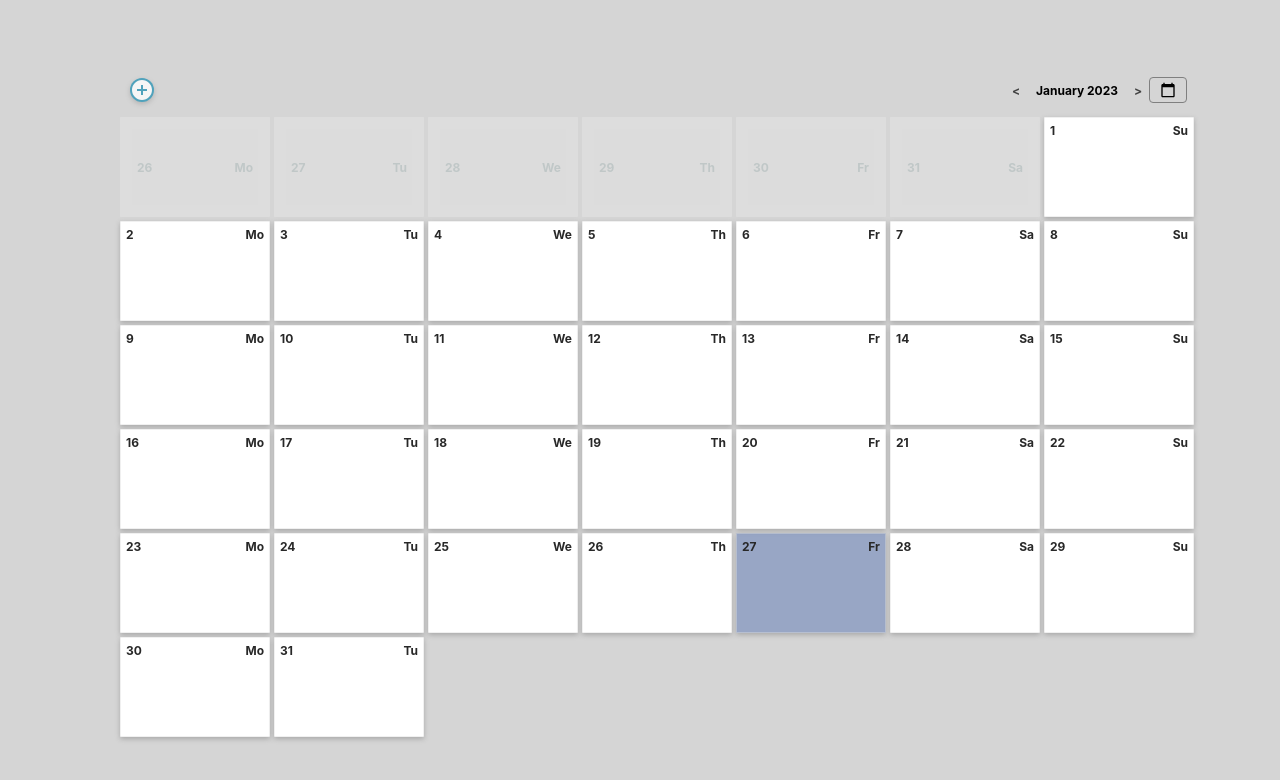
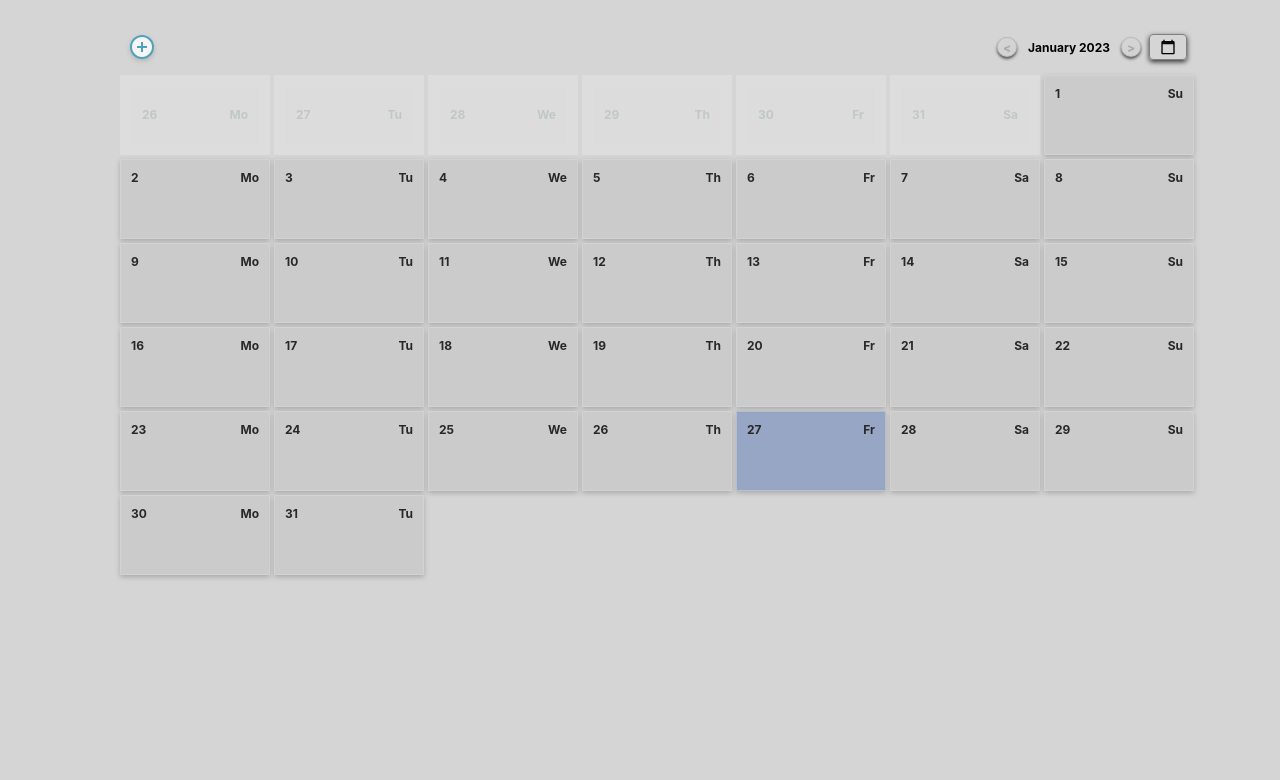
Before and after one commit to vinnibea/calendar-react, a React (Create React App) app: page / in a window 1280 px wide. Shown: the top 780 px of the page. Built offline with nearby package versions, Linux system fonts and the light colour scheme; the HTML template or start-up script is replaced by a standard one.

Commit message:
form added, functionality updated

```diff
--- a/src/App.css
+++ b/src/App.css
@@ -1,20 +1,35 @@
 :root {
   --calendar-width: 150px;
   scroll-behavior: smooth;
-  overflow-y: hidden;
+  /* overflow-y: hidden; */
   background-color: rgb(213, 213, 213);
   position: relative;
 }
+*::-webkit-scrollbar {
+  width: 6px; /* width of the entire scrollbar */
+}
 
+*::-webkit-scrollbar-track {
+  background: rgb(172, 172, 172); /* color of the tracking area */
+  border-radius: 4px;
+  border: 1px solid #225e9b65;
+}
+
+*::-webkit-scrollbar-thumb {
+  background-color: rgba(44, 44, 44, 0.059); /* color of the scroll thumb */
+  border-radius: 20px; /* roundness of the scroll thumb */
+  border: 3px solid rgb(255, 255, 255); /* creates padding around scroll thumb */
+  box-shadow: 0 6px 2px #17171799;
+}
 .App {
-  margin: 0 auto;
+  margin: 20px auto;
   width: calc(var(--calendar-width) * 7.08);
   display: flex;
   flex-direction: column;
   justify-content: center;
   padding: 0 120px 20px;
   border-radius: 8px;
-  height: 100vh;
+  /* height: 100vh; */
 }
 
 /** calendar **/
@@ -25,6 +40,7 @@
   gap: 4px;
   flex-wrap: wrap;
   width: calc(var(--calendar-width) * 8);
+  transition: all 0.3s ease;
 }
 
 .calendar-control--main {
@@ -46,10 +62,10 @@
   display: flex;
   flex-direction: column;
   justify-content: center;
-  padding: 5px;
+  height: 80px;
+  padding: 10px;
   width: var(--calendar-width);
-  height: 100px;
-  background: rgb(255, 255, 255);
+  background: rgb(203, 203, 203);
   border: 1px solid rgba(222, 222, 222, 0.441);
   color: rgb(40, 40, 40);
   box-shadow: 0 2px 5px rgb(169, 169, 169);
@@ -75,11 +91,13 @@
   align-items: center;
   text-align: center;
   font-weight: bold;
-  color: rgba(29, 29, 29, 0.8);
+  color: rgba(103, 103, 103, 0.396);
   cursor: pointer;
-
+  border: 1px solid rgba(96, 96, 96, 0.22);
+  text-shadow: 2px 2px 8px #b9b9b9;
   border-radius: 50%;
   transition: all 0.3s ease;
+  box-shadow: 0 2px 3px rgb(79, 79, 79);
 }
 
 .calendar-month {
@@ -89,7 +107,7 @@
 }
 
 .arrow:hover {
-  background-color: rgba(35, 77, 168, 0.641);
+  background-color: rgba(234, 234, 234, 0.641);
 }
 
 .calendar-date {
@@ -102,20 +120,27 @@
   display: flex;
   flex-direction: column;
   box-sizing: border-box;
-  padding: 2px 10px 0;
-  gap: 4px;
+  padding: 2px 10px 4px;
+  gap: 10px;
   box-sizing: border-box;
-  margin-top: 5px;
-  height: 90%;
+  margin-top: 2px;
+  height: 100%;
   overflow-y: hidden;
 }
 .calendar-title {
-  background-color: #e7e7e73e;
-  color:rgb(110, 110, 110);
+  background-color: #e7e7e7b3;
+  color: rgb(60, 60, 60);
   text-align: left;
   font-size: 12px;
-  padding: 4px 10px;
+  padding: 8px 10px;
   border-radius: 5px;
+  box-shadow: 0 4px 5px rgb(0, 0, 0);
+  cursor: pointer;
+  transition: all 0.3s ease;
+}
+
+.calendar-title:hover {
+  background-color: #ffffffd1;
 }
 
 .calendar-add-button {
@@ -138,6 +163,10 @@
 .calendar-add-button:hover {
   opacity: 1;
 }
+.calendar-icon {
+  margin-left: 6px;
+  box-shadow: 0 2px 5px rgb(52, 52, 52);
+}
 /** form **/
 
 .calendar-form {
@@ -146,9 +175,9 @@
   top: 0;
   bottom: 0;
   left: 0;
-  background-color: #225e9b;
+  background-color: #868686;
   z-index: 3;
-  box-shadow: 3px 3px 12px rgba(0, 0, 0, 0.594);
+  box-shadow: 3px 3px 12px rgba(0, 0, 0, 0.216);
 }
 
 .hover {
@@ -157,7 +186,7 @@
   top: 0;
   bottom: 0;
   left: 0;
-  background-color: #171717;
+  background-color: #565656;
   opacity: 0.95;
   z-index: 2;
 }
@@ -282,9 +311,10 @@
   top: 0;
   bottom: 0;
   left: 0;
-  box-shadow: 3px 3px 12px rgba(139, 139, 139, 0.594);
+  box-shadow: 16px 0px 12px rgba(27, 27, 27, 0.575);
 }
 .calendar-form {
+  height: 100vh;
   box-sizing: border-box;
   padding: 20px 40px;
   display: flex;
@@ -292,9 +322,10 @@
   align-items: center;
 }
 .form-header {
-  color: rgb(255, 255, 255);
+  color: rgba(224, 224, 224, 0.287);
   text-align: center;
   padding: 50px;
+  text-shadow: 0 2px 2px #17171731;
 }
 
 .form-input {
@@ -306,6 +337,7 @@
   border-radius: 4px;
   resize: none;
   margin-bottom: 20px;
+  box-shadow: 0 4px 12px rgba(47, 47, 47, 0.657);
 }
 
 .form-input--discription {
@@ -336,7 +368,8 @@
   padding: 0;
   text-transform: uppercase;
   padding: 2px;
-  color: #bcbcbc
+  color: #dcdcdc;
+  text-shadow: 0 2px 2px #171717;
 }
 
 .form-bottom-titles {
@@ -344,5 +377,38 @@
   justify-content: space-between;
   width: 100%;
   padding: 0 20px;
-  text-align: right ;
+  text-align: right;
 }
+
+.form-buttons {
+  display: flex;
+  justify-content: center;
+  align-items: center;
+  gap: 10px;
+}
+
+.form-bin {
+  color: white;
+  background: rgb(123, 12, 12);
+  width: 35px;
+  height: 35px;
+  border-radius: 4px;
+  padding: 5px;
+  box-sizing: border-box;
+  opacity: 0.8;
+  box-shadow: 0 4px 12px rgba(47, 47, 47, 0.657);
+  cursor: pointer;
+}
+
+.form-bin:hover {
+  opacity: 1;
+}
+
+.form-article-status {
+  text-align: left;
+  margin: 0 0;
+  padding-right: 250px;
+  text-transform: lowercase;
+  font-weight: 500;
+  color: rgb(199, 199, 199);
+}
--- a/src/App.js
+++ b/src/App.js
@@ -30,6 +30,7 @@ function App() {
   const [showPicker, setShowPicker] = useState(false);
   const [events, setEvents] = useState([]);
   const [scroll, setScroll] = useState(0);
+  const [selectedEvent, setSelectedEvent] = useState();
   const pickerRef = useRef(null)
   const handleShowPicker = () => {
     setShowPicker(!showPicker)
@@ -52,7 +53,7 @@ function App() {
   }
 
   const createEvent = (newEvent) => {
-    const localEvents = localStorage.getItem('events') ? [...JSON.parse(localStorage.getItem('events')), newEvent] : [...events, newEvent] ;
+    const localEvents = localStorage.getItem('events') ? [...JSON.parse(localStorage.getItem('events')), newEvent] : [...events, newEvent];
     localStorage.setItem('events', JSON.stringify(localEvents));
     setEvents([...JSON.parse(localStorage.getItem('events'))]);
   }
@@ -64,47 +65,52 @@ function App() {
       if (!className.includes('picker') && !className.includes('control')) {
         setShowPicker(false)
       }
-      if (!className.includes('form') && !className.includes('add-button')) {
+      if (!className.includes('form') && !className.includes('add-button') && selectedEvent) {
         setShow(false)
       }
     });
   }, [])
 
   const handlePreviousYear = () => {
+    console.log(month)
     if (month === 0) {
-      setYear(dateFunc(11, year - 1).getFullYear())
-      setMonth(dateFunc(11, year).getMonth());
+      setYear(currentYear => currentYear - 1)
+      setMonth(11);
       return;
     }
-    setMonth(() => dateFunc(month - 1, year).getMonth());
+    setMonth(currentMonth => currentMonth - 1);
   }
 
   const handleNextYear = () => {
     if (month === 11) {
-      setYear(dateFunc(0, year + 1).getFullYear());
-      setMonth(dateFunc(0, year + 1).getMonth());
+      setYear(currentYear => currentYear + 1);
+      setMonth(0);
       return;
     };
-    setMonth(dateFunc(month + 1, year).getMonth());
-    setYear(dateFunc(month + 1, year).getFullYear());
+    setMonth(currentMonth => currentMonth + 1);
+  }
+
+  const handleSelection = (select) => {
+    setShow(true);
+    setSelectedEvent(select);
   }
 
   return (
     <div className="App">
-      {show && <Form year={year} month={month} onEventAdd={createEvent} onClose={setShow}/>}
+      {show && <Form year={year} month={month} onEventAdd={createEvent} onClose={setShow} currentEvent={selectedEvent} />}
       <div className='calendar-control calendar-control--main'>
         <span className='calendar-add-button' onClick={() => setShow(!show)}>
           <AddCircleIcon></AddCircleIcon>
         </span>
 
         <div className='calendar-control calendar-control--right'>
-          <span className='calendar-control arrow' onClick={() => handlePreviousYear()}>{'<'} </span >
+          <span className='calendar-control arrow' onClick={handlePreviousYear}>{'<'} </span >
 
           <h2 className='calendar-month'>
             {months[month]} {year}
           </h2>
 
-          <span className='calendar-control arrow' onClick={() => handleNextYear()}>{'>'} </span>
+          <span className='calendar-control arrow' onClick={handleNextYear}>{'>'} </span>
 
           <CalendarTodayIcon
             className='calendar-icon'
@@ -161,7 +167,7 @@ function App() {
 
 
 
-      <Calendar year={year} month={month}  events={events}></Calendar>
+      <Calendar year={year} month={month} events={events} onEventSelect={handleSelection}></Calendar>
     </div>
   );
 }
--- a/src/Calendar.jsx
+++ b/src/Calendar.jsx
@@ -1,8 +1,7 @@
 import React, { useEffect, useState } from "react";
 import { date, days, dateFunc } from "./App";
 
-export const Calendar = ({ month, year, events }) => {
-//   console.log(events);
+export const Calendar = ({ month, year, events, onEventSelect }) => {
   const [localEvents, setEvents] = useState(() => {
     if (localStorage.getItem("events")) {
       return JSON.parse(localStorage.getItem("events")).filter(
@@ -13,6 +12,7 @@ export const Calendar = ({ month, year, events }) => {
       return events;
     }
   });
+
   const thisMonth = dateFunc(month, year);
   const lastMonth = dateFunc(month, year);
   const getDateDif =
@@ -64,7 +64,9 @@ export const Calendar = ({ month, year, events }) => {
 
         const currentDay = days[thisMonth.getDay()];
         const currentDate = thisMonth.getDate();
-
+        const eventsThisDay = localEvents.filter(
+          (event) => event.date[2] === currentDate
+        );
         return (
           <div
             key={day + index}
@@ -80,14 +82,27 @@ export const Calendar = ({ month, year, events }) => {
               <span>{currentDate}</span>
               <span>{currentDay}</span>
             </div>
-            <div className="calendar-events">
-              {localEvents.map((event) =>
-                event.date[2] === currentDate ? (
-                  <div className="calendar-title">{event.title}</div>
-                ) : (
-                  ""
-                )
-              )}
+            <div
+              className="calendar-events"
+              style={
+                eventsThisDay.length >= 2
+                  ? {
+                      overflowY: "scroll",
+                      border: "2px solid rgba(16, 15, 15, 0.148)",
+                      backgroundColor: "rgb(80, 80, 80)",
+                      borderRadius: "8px",
+                    }
+                  : {overflow: 'inherit'}
+              }
+            >
+              {eventsThisDay.map((event) => (
+                <div
+                  className="calendar-title"
+                  onClick={() => onEventSelect(event)}
+                >
+                  {event.title}
+                </div>
+              ))}
             </div>
           </div>
         );
--- a/src/Form.jsx
+++ b/src/Form.jsx
@@ -1,14 +1,26 @@
 import React, { useState } from "react";
 import CancelIcon from "@mui/icons-material/Cancel";
 import { Button } from "@mui/material";
+import DeleteIcon from "@mui/icons-material/Delete";
 
-export const Form = ({ year, month, onEventAdd, onClose }) => {
-  const [date, setDate] = useState(
-    `${year}-${month < 10 ? `0` + (month + 1) : month}-${new Date().getDate()}`
+export const Form = ({ year, month, onEventAdd, onClose, currentEvent }) => {
+  const [date, setDate] = useState(() => {
+    if (!currentEvent) {
+      return `${year}-${
+        month < 10 ? `0` + (month + 1) : month
+      }-${new Date().getDate()}`;
+    } else {
+      const [y, m, d] = currentEvent.date;
+      return `${y}-${m < 10 ? `0` + (m + 1) : m}-${d < 10 ? "0" + d : d}`;
+    }
+  });
+  const [title, setTitle] = useState(currentEvent ? currentEvent.title : "");
+  const [description, setDescription] = useState(
+    currentEvent ? currentEvent.description : ""
   );
-  const [title, setTitle] = useState("");
-  const [description, setDescription] = useState("");
-  const [time, setTime] = useState("");
+  const [time, setTime] = useState(currentEvent ? currentEvent.time : "");
+
+  console.log(currentEvent, date, time);
 
   const handleSubmit = (e, date, time, title, description) => {
     e.preventDefault();
@@ -24,6 +36,7 @@ export const Form = ({ year, month, onEventAdd, onClose }) => {
       time,
       description,
       title,
+      updated: false,
     });
     setTimeout(() => onClose(false), 1000);
   };
@@ -44,18 +57,21 @@ export const Form = ({ year, month, onEventAdd, onClose }) => {
       ></CancelIcon>
       <div className="calendar-form">
         <h2 className="form-header">Add new idea item</h2>
+        {currentEvent && currentEvent.updated == false && <h5 className="form-article-status">Created At: {date.replace(/[-]/gi, '.')} {time} </h5>}
         <h3 className="form-title">Title*</h3>
         <input
           className="form-input form-input--main"
           type="text"
           placeholder="Title goes here"
+          value={title}
           onChange={(e) => setTitle(e.target.value)}
           required
         ></input>
         <h3 className="form-title">Description</h3>
         <textarea
           className="form-input form-input--discription"
-          placeholder="Discription"
+          placeholder="Description"
+          value={description}
           rows={6}
           onChange={(e) => setDescription(e.target.value)}
         ></textarea>
@@ -77,12 +93,29 @@ export const Form = ({ year, month, onEventAdd, onClose }) => {
 
           <input
             type="time"
+            value={time}
             className="form-input form-input--time"
             onChange={(e) => setTime(e.target.value)}
           ></input>
-          <Button variant="contained" sx={{ background: "grey" }} type="submit">
-            Save
-          </Button>
+          <div className="form-buttons">
+            {currentEvent && (
+              <DeleteIcon
+                className="form-bin"
+                sx={{
+                  width: "35px",
+                  height: "35px",
+                  transition: "all 0.3s ease",
+                }}
+              ></DeleteIcon>
+            )}
+            <Button
+              variant="contained"
+              sx={{ background: "grey", transition: "all 0.3s ease" }}
+              type="submit"
+            >
+              Save
+            </Button>
+          </div>
         </div>
       </div>
     </form>
```
